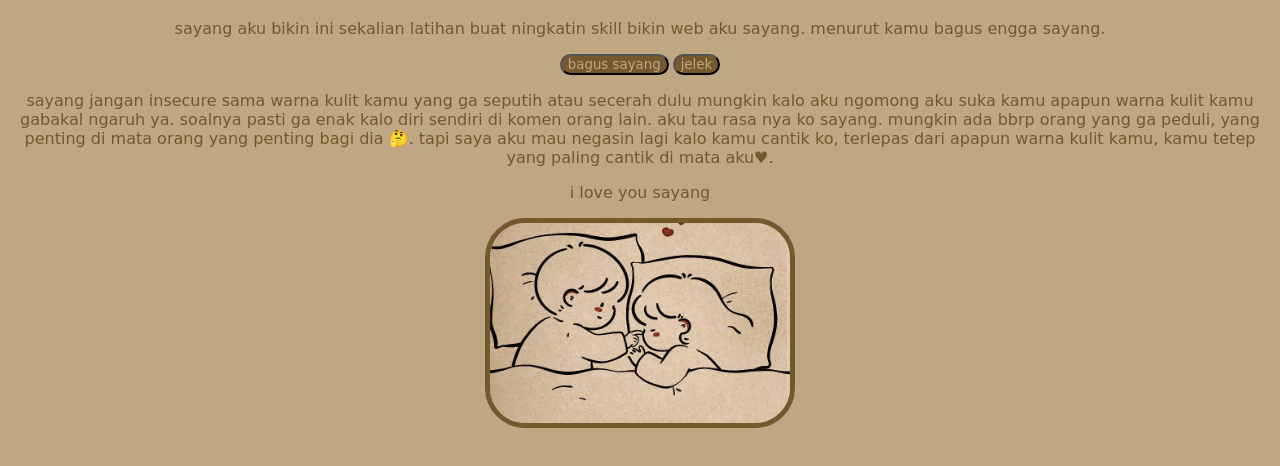
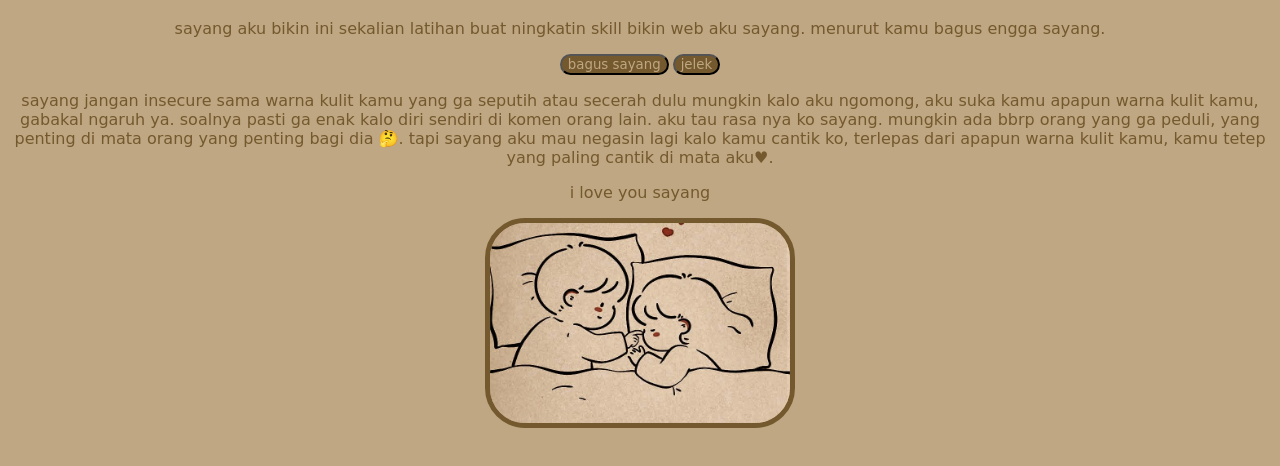
Before and after one commit to oprepf/-mvkladmavkmelfkdmvkv, a plain HTML site: page index.html in a window 1280 px wide. Shown: the part 62-528 px from the top of the page. Drawn offline with Linux system fonts and the light colour scheme.

Commit message:
Update index.html

```diff
--- a/index.html
+++ b/index.html
@@ -13,10 +13,10 @@
     <div class="alok"><button><a href="https://vt.tiktok.com/ZShaFBqJh/">bagus sayang</a></button>
     <button><a href="https://vt.tiktok.com/ZShaFW8Qt/">jelek</a></button></div>
     <p>sayang jangan insecure sama warna kulit kamu yang ga seputih atau secerah dulu
-        mungkin kalo aku ngomong aku suka kamu apapun warna kulit kamu gabakal ngaruh ya.
+        mungkin kalo aku ngomong, aku suka kamu apapun warna kulit kamu, gabakal ngaruh ya.
         soalnya pasti ga enak kalo diri sendiri di komen orang lain. aku tau rasa nya ko sayang.
         mungkin ada bbrp orang yang ga peduli, yang penting di mata orang yang penting bagi dia &#129300;.
-        tapi saya aku mau negasin lagi kalo kamu cantik ko, terlepas dari apapun warna kulit kamu, kamu tetep yang paling cantik di mata aku♥.    </p>
+        tapi sayang aku mau negasin lagi kalo kamu cantik ko, terlepas dari apapun warna kulit kamu, kamu tetep yang paling cantik di mata aku♥.    </p>
     <p>i love you sayang</p>
     <img src="peluk.png">
 </body>
```
